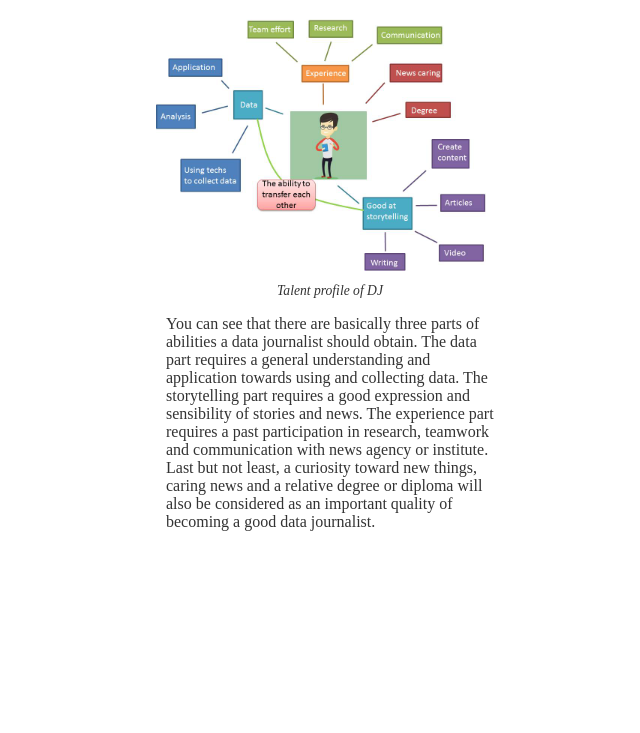
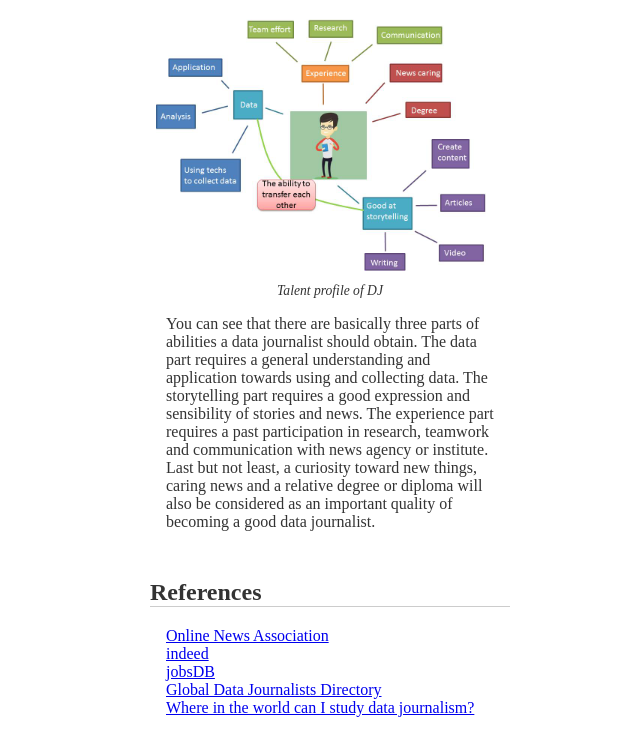
Before and after one commit to FLYSTEPHEN/dj-insight-origin, a plain HTML site: page index.html in a window 1280 px wide. Shown: the part 6935-7668 px from the top of the page, without its empty margins (310-950 px from the left). Before the commit the page ends 7482 px from the top, so only its background shows below. Drawn offline with Linux system fonts and the light colour scheme.

Commit message:
add reference

```diff
--- a/index.html
+++ b/index.html
@@ -266,6 +266,14 @@ body cover-image title-block {
 
 	<p>You can see that there are basically three parts of abilities a data journalist should obtain. The data part requires a general understanding and application towards using and collecting data. The storytelling part requires a good expression and sensibility of stories and news. The experience part requires a past participation in research, teamwork and communication with news agency or institute. Last but not least, a curiosity toward new things, caring news and a relative degree or diploma will also be considered as an important quality of becoming a good data journalist.</p>
 
+<h2> References </h2>
+<p>
+	<a href="https://careers.journalists.org/jobs/?keywords=data+OR+journalist">Online News Association</a><br>
+	<a href="https://www.indeed.com/jobs?q=Data+Journalist+Internship">indeed</a><br>
+	<a href="https://hk.jobsdb.com/hk/search-jobs/data-journalist/1">jobsDB</a><br>
+	<a href="http://jplusplus.github.io/global-directory/">Global Data Journalists Directory</a><br>
+	<a href="https://medium.com/ucd-ischool/where-in-the-world-can-i-study-data-journalism-44c006e55ea5">Where in the world can I study data journalism?</a><br>
+</p>
 
 
     <!-- <iframe width="560" height="315" src="https://www.youtube.com/embed/qp0HIF3SfI4" frameborder="0" allow="accelerometer; autoplay; encrypted-media; gyroscope; picture-in-picture" allowfullscreen></iframe> -->
```
